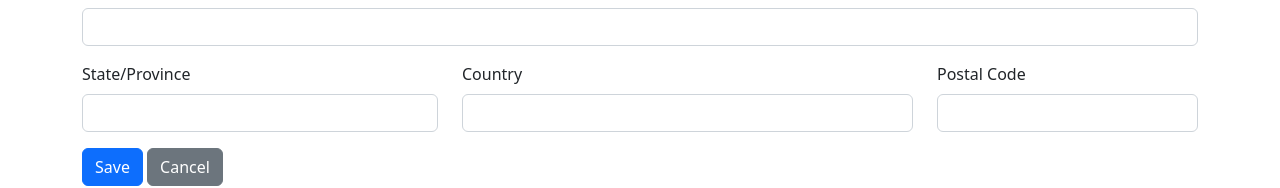
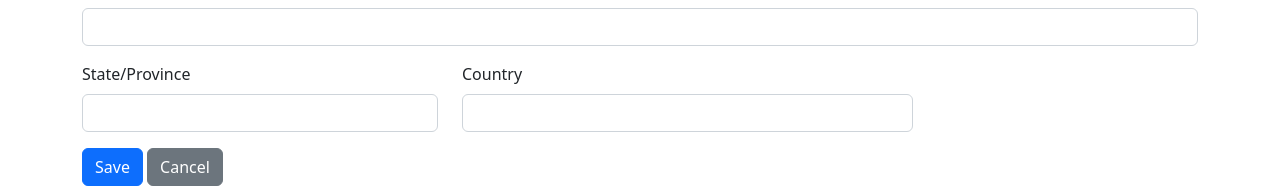
Before and after one commit to rodrigojteixeira/SpringBootReact, a React (Create React App) app in the folder frontend/: page /groups/1 in a window 1280 px wide. Shown: the part 318-506 px from the top of the page. Built offline with nearby package versions, Linux system fonts and the light colour scheme; no server answers.

Commit message:
Remove a variable

```diff
--- a/frontend/src/GroupEdit.js
+++ b/frontend/src/GroupEdit.js
@@ -9,8 +9,7 @@ const GroupEdit = () => {
     address: '',
     city: '',
     stateOrProvince: '',
-    country: '',
-    postalCode: ''
+    country: ''
   };
   const [group, setGroup] = useState(initialFormState);
   const navigate = useNavigate();
@@ -78,11 +77,6 @@ const GroupEdit = () => {
               <Input type="text" name="country" id="country" value={group.country || ''}
                      onChange={handleChange} autoComplete="address-level1"/>
             </FormGroup>
-            <FormGroup className="col-md-3 mb-3">
-              <Label for="country">Postal Code</Label>
-              <Input type="text" name="postalCode" id="postalCode" value={group.postalCode || ''}
-                     onChange={handleChange} autoComplete="address-level1"/>
-            </FormGroup>
           </div>
           <FormGroup>
             <Button color="primary" type="submit">Save</Button>{' '}
```
Also changed, not shown: 1 other file (tests, documents, lock files or other folders).
